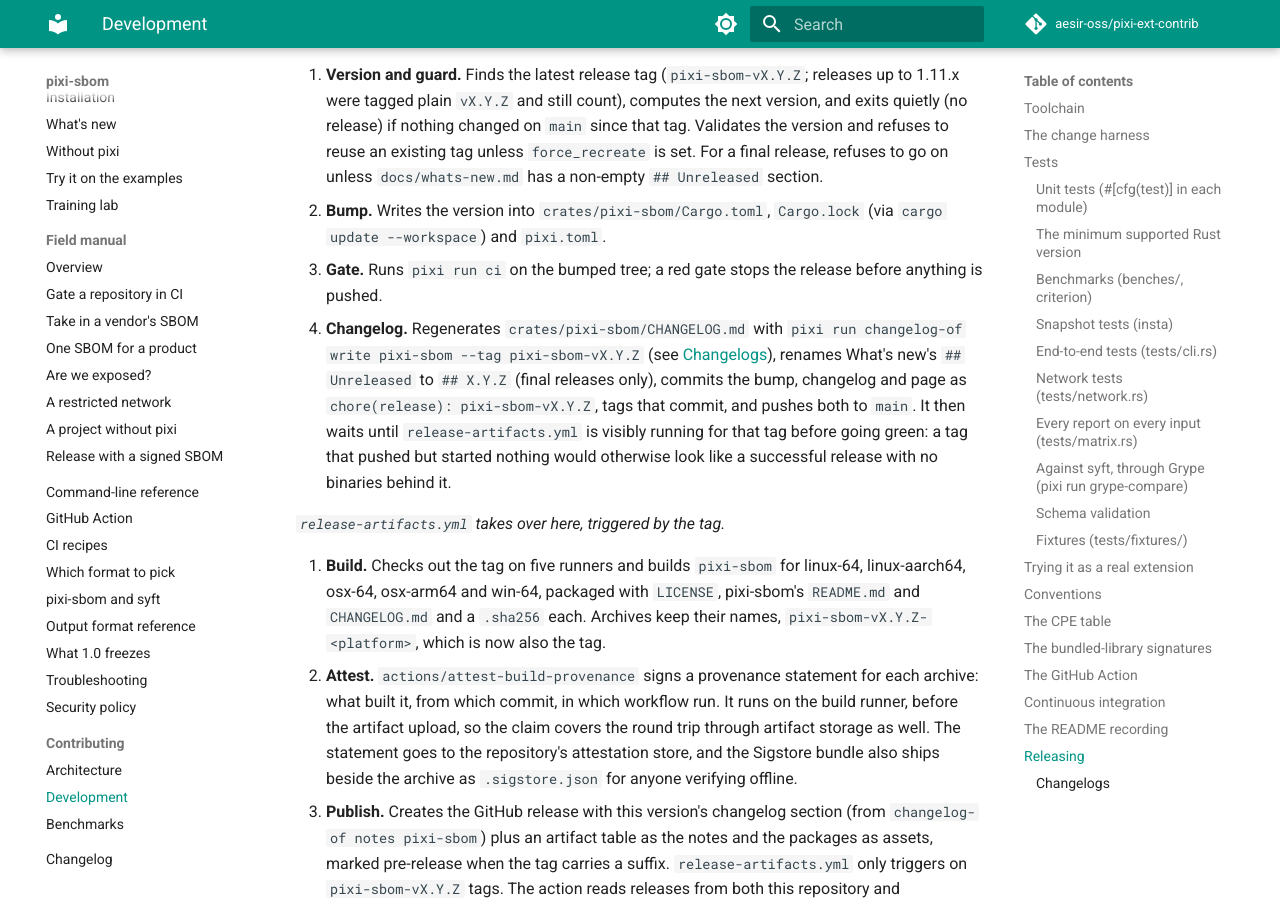
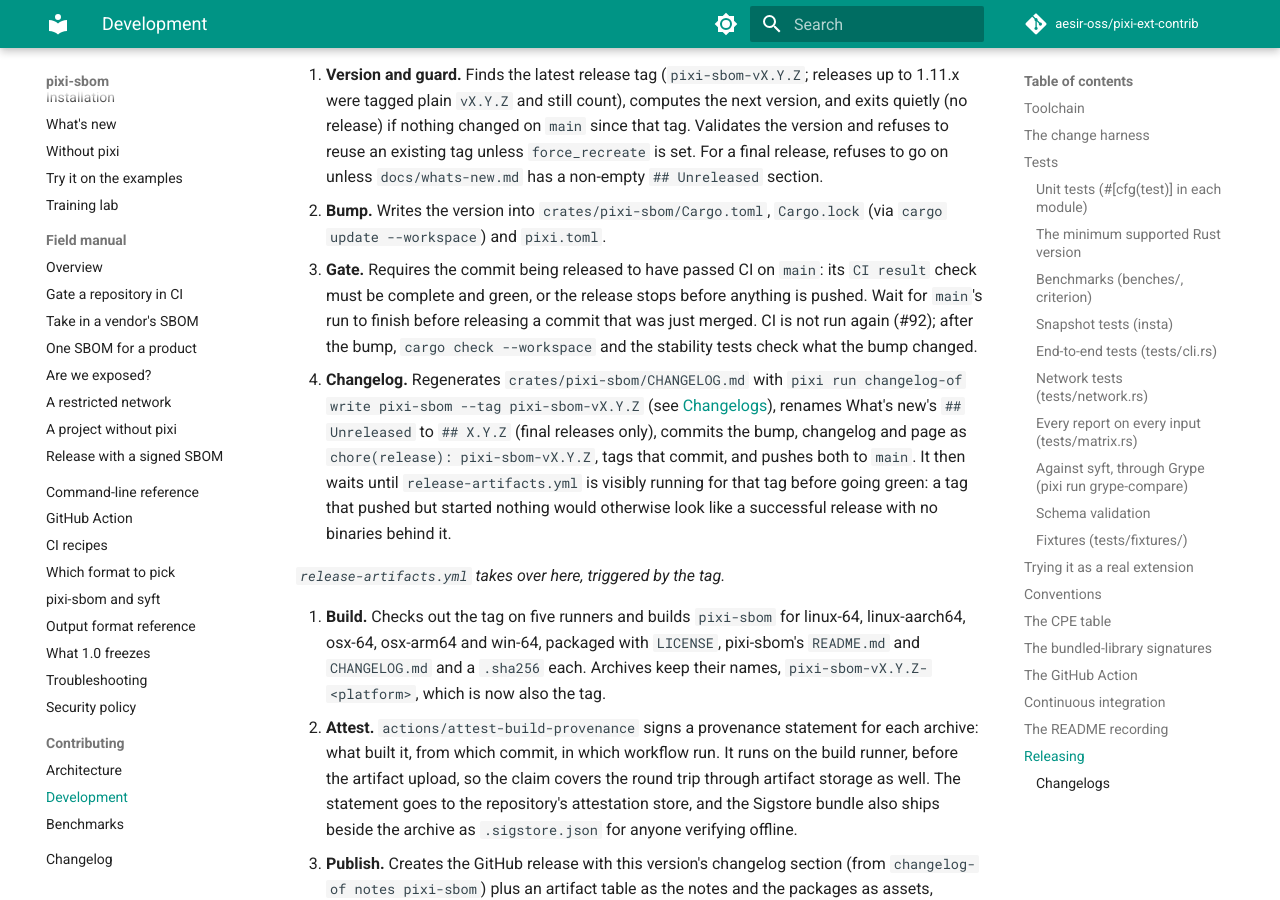
Before and after one commit to aesir-oss/pixi-sbom, an MkDocs documentation site: the page built from docs/development.md, in a window 1280 px wide and 900 px high, scrolled down 14835 px. Built offline with MkDocs 1.6.1 and Material for MkDocs 9.7.7, drawn with Linux system fonts in a browser that asks for light colours; comment, search, counter and statistics services are not loaded; the version menu is left out.

Commit message:
ci(release): rely on main's green CI instead of re-running the gate (#92) (#99)
release.yml spent 8.4 of its 10.2 minutes re-running pixi run ci on a commit
whose CI had already passed on main. It now requires the CI result check on
that commit to be complete and green, stopping the release otherwise, and
after the bump runs only cargo check --workspace and the stability tests,
restored from main's debug cache and never saving one.


Claude-Session: https://claude.ai/code/session_01CipfWY91Bo9cQkxxpyBbzk

Co-authored-by: Claude Opus 5.5 <noreply@anthropic.com>

```diff
--- a/docs/development.md
+++ b/docs/development.md
@@ -475,7 +475,10 @@ What the two do, in order:
    `force_recreate` is set. For a final release, refuses to go on unless `docs/whats-new.md` has a non-empty
    `## Unreleased` section.
 2. **Bump.** Writes the version into `crates/pixi-sbom/Cargo.toml`, `Cargo.lock` (via `cargo update --workspace`) and `pixi.toml`.
-3. **Gate.** Runs `pixi run ci` on the bumped tree; a red gate stops the release before anything is pushed.
+3. **Gate.** Requires the commit being released to have passed CI on `main`: its `CI result` check must be
+   complete and green, or the release stops before anything is pushed. Wait for `main`'s run to finish before
+   releasing a commit that was just merged. CI is not run again (#92); after the bump, `cargo check --workspace` and
+   the stability tests check what the bump changed.
 4. **Changelog.** Regenerates `crates/pixi-sbom/CHANGELOG.md` with `pixi run changelog-of write pixi-sbom --tag
    pixi-sbom-vX.Y.Z` (see [Changelogs](#changelogs)), renames What's
    new's `## Unreleased` to `## X.Y.Z` (final releases only), commits the bump, changelog and page as
```
Also changed, not shown: 1 other file.
